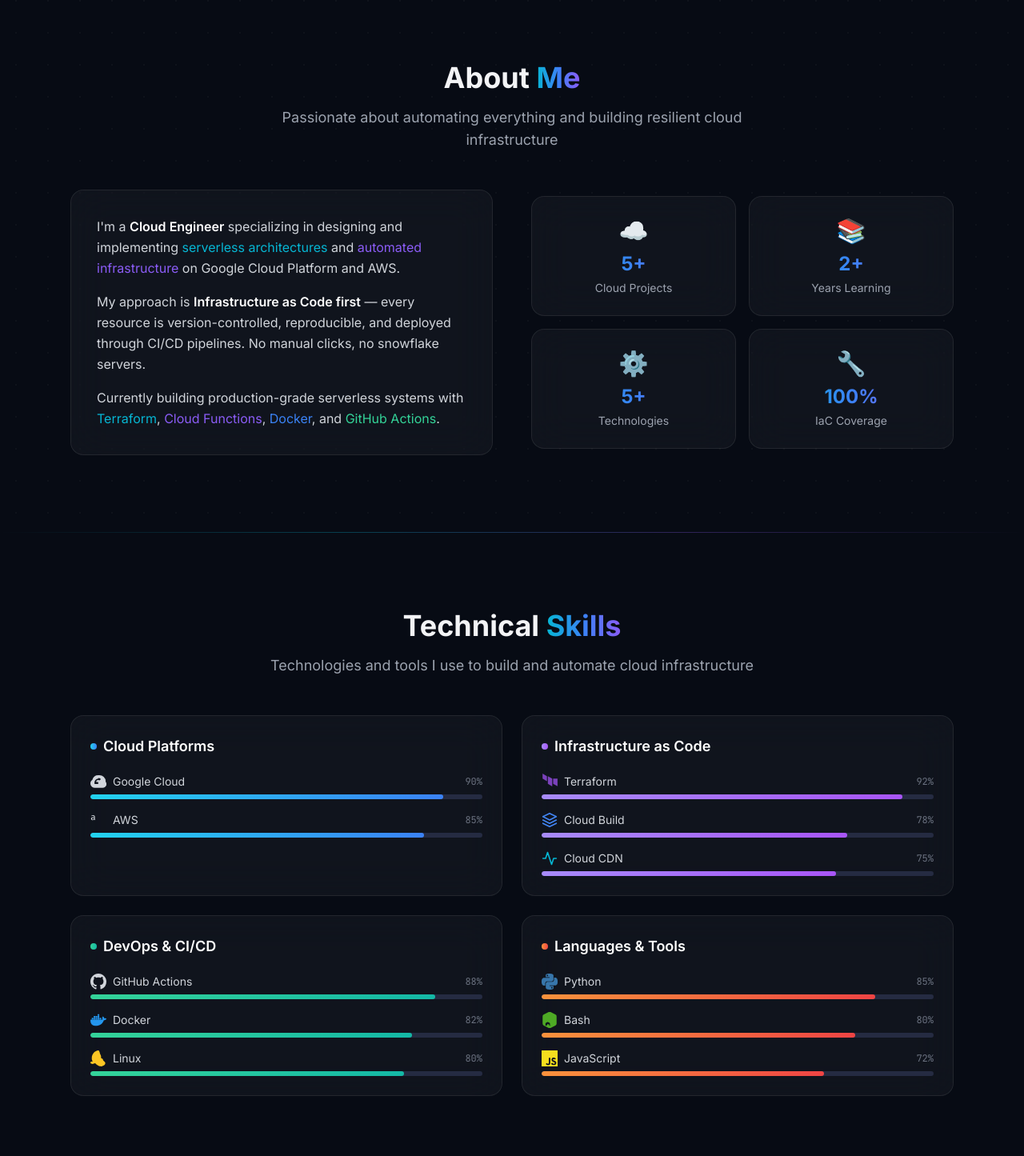
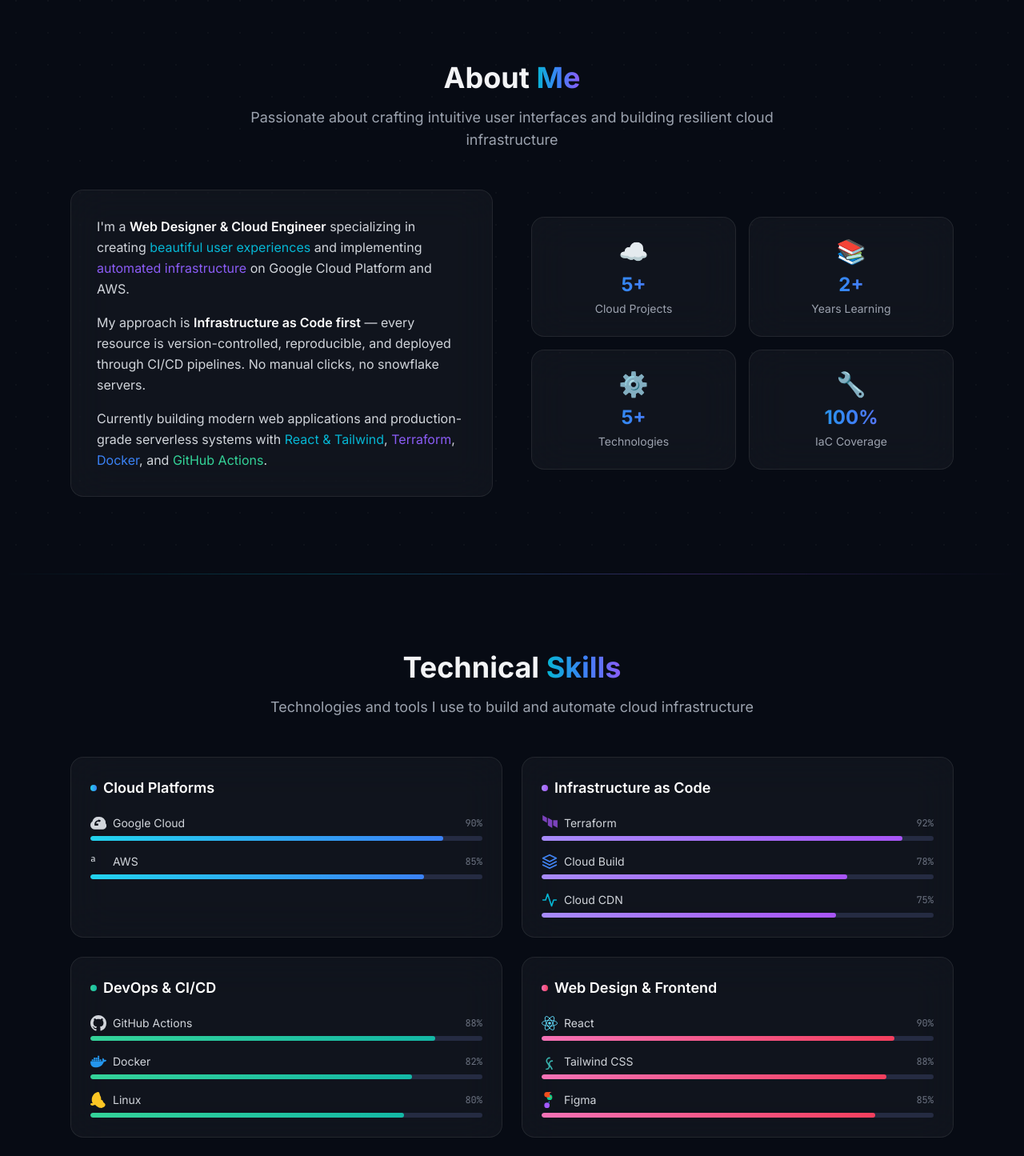
Before and after one commit to yisakm9/portfolio-serverless-gcp, a React (Vite) app in the folder frontend/: page / in a window 1280 px wide. Shown: the part 820-2265 px from the top of the page at 80% size. Built offline with nearby package versions, Linux system fonts and the light colour scheme; no server answers.

Commit message:
feat: rebrand portfolio to highlight Web Design alongside Cloud Engineering

```diff
--- a/frontend/index.html
+++ b/frontend/index.html
@@ -3,14 +3,14 @@
   <head>
     <meta charset="UTF-8" />
     <meta name="viewport" content="width=device-width, initial-scale=1.0" />
-    <meta name="description" content="Yisak Mesifin — Cloud Engineer & Automation Specialist. Building serverless, scalable infrastructure on GCP and AWS with Terraform, Kubernetes, and CI/CD pipelines." />
-    <meta name="keywords" content="Cloud Engineer, GCP, AWS, Terraform, Kubernetes, DevOps, Portfolio" />
+    <meta name="description" content="Yisak Mesifin — Web Designer & Cloud Engineer. Crafting beautiful user interfaces and building serverless, scalable infrastructure on GCP and AWS." />
+    <meta name="keywords" content="Web Designer, UI/UX, Frontend Developer, Cloud Engineer, GCP, AWS, Terraform, DevOps, Portfolio" />
     <meta name="author" content="Yisak Mesifin" />
     <meta name="theme-color" content="#070b14" />
 
     <!-- Open Graph -->
-    <meta property="og:title" content="Yisak Mesifin — Cloud Engineer" />
-    <meta property="og:description" content="Building serverless, scalable infrastructure on GCP and AWS." />
+    <meta property="og:title" content="Yisak Mesifin — Web Designer & Cloud Engineer" />
+    <meta property="og:description" content="Crafting beautiful user interfaces and building serverless, scalable infrastructure." />
     <meta property="og:type" content="website" />
     <meta property="og:url" content="https://yisakmesifin.org" />
 
@@ -21,7 +21,7 @@
 
     <link rel="icon" type="image/svg+xml" href="/favicon.svg" />
 
-    <title>Yisak Mesifin — Cloud Engineer & Automation Specialist</title>
+    <title>Yisak Mesifin — Web Designer & Cloud Engineer</title>
   </head>
   <body>
     <div id="root"></div>
--- a/frontend/src/components/About.jsx
+++ b/frontend/src/components/About.jsx
@@ -22,7 +22,7 @@
             About <span className="gradient-text">Me</span>
           </h2>
           <p className="section-subtitle">
-            Passionate about automating everything and building resilient cloud infrastructure
+            Passionate about crafting intuitive user interfaces and building resilient cloud infrastructure
           </p>
         </motion.div>
 
@@ -36,8 +36,8 @@
           >
             <div className="glass p-8">
               <p className="text-gray-300 leading-relaxed mb-4">
-                I'm a <span className="text-white font-semibold">Cloud Engineer</span> specializing in
-                designing and implementing <span className="text-accent-cyan">serverless architectures</span> and{' '}
+                I'm a <span className="text-white font-semibold">Web Designer & Cloud Engineer</span> specializing in
+                creating <span className="text-accent-cyan">beautiful user experiences</span> and implementing{' '}
                 <span className="text-accent-violet">automated infrastructure</span> on Google Cloud Platform and AWS.
               </p>
               <p className="text-gray-300 leading-relaxed mb-4">
@@ -46,9 +46,9 @@
                 No manual clicks, no snowflake servers.
               </p>
               <p className="text-gray-300 leading-relaxed">
-                Currently building production-grade serverless systems with{' '}
-                <span className="text-accent-cyan">Terraform</span>,{' '}
-                <span className="text-accent-violet">Cloud Functions</span>,{' '}
+                Currently building modern web applications and production-grade serverless systems with{' '}
+                <span className="text-accent-cyan">React & Tailwind</span>,{' '}
+                <span className="text-accent-violet">Terraform</span>,{' '}
                 <span className="text-accent-blue">Docker</span>, and{' '}
                 <span className="text-emerald-400">GitHub Actions</span>.
               </p>
--- a/frontend/src/components/Hero.jsx
+++ b/frontend/src/components/Hero.jsx
@@ -2,10 +2,10 @@
 import { motion } from 'framer-motion';
 
 const roles = [
+  'Web Designer',
   'Cloud Engineer',
+  'UI/UX Enthusiast',
   'DevOps Specialist',
-  'Infrastructure Architect',
-  'Automation Engineer',
 ];
 
 const Hero = () => {
@@ -76,11 +76,10 @@
 
           {/* Description */}
           <p className="text-gray-400 text-lg max-w-xl mx-auto mb-10 leading-relaxed">
-            Building <span className="text-white font-medium">serverless</span>,{' '}
+            Crafting <span className="text-white font-medium">beautiful</span> user interfaces and building <span className="text-white font-medium">serverless</span>,{' '}
             <span className="text-white font-medium">scalable</span> infrastructure on{' '}
             <span className="text-accent-cyan">GCP</span> &{' '}
-            <span className="text-accent-violet">AWS</span> with{' '}
-            Terraform, Docker, and CI/CD pipelines.
+            <span className="text-accent-violet">AWS</span>.
           </p>
 
           {/* CTAs */}
--- a/frontend/src/components/Skills.jsx
+++ b/frontend/src/components/Skills.jsx
@@ -59,6 +59,30 @@
       <path d="M0 0h24v24H0V0zm22.034 18.276c-.175-1.095-.888-2.015-3.003-2.873-.736-.345-1.554-.585-1.797-1.14-.091-.33-.105-.51-.046-.705.15-.646.915-.84 1.515-.66.39.12.75.42.976.9 1.034-.676 1.034-.676 1.755-1.125-.27-.42-.404-.601-.586-.78-.63-.705-1.469-1.065-2.834-1.034l-.705.089c-.676.165-1.32.525-1.71 1.005-1.14 1.291-.811 3.541.569 4.471 1.365 1.02 3.361 1.244 3.616 2.205.24 1.17-.87 1.545-1.966 1.41-.811-.18-1.26-.586-1.755-1.336l-1.83 1.051c.21.48.45.689.81 1.109 1.74 1.756 6.09 1.666 6.871-1.004.029-.09.24-.705.074-1.65l.046.067zm-8.983-7.245h-2.248c0 1.938-.009 3.864-.009 5.805 0 1.232.063 2.363-.138 2.711-.33.689-1.18.601-1.566.48-.396-.196-.597-.466-.83-.855-.063-.105-.11-.196-.127-.196l-1.825 1.125c.305.63.75 1.172 1.324 1.517.855.51 2.004.675 3.207.405.783-.226 1.458-.691 1.811-1.411.51-.93.402-2.07.397-3.346.012-2.054 0-4.109 0-6.179l.004-.056z" />
     </svg>
   ),
+  'React': (
+    <svg className="w-5 h-5" viewBox="-11.5 -10.23174 23 20.46348" fill="#61DAFB">
+      <circle cx="0" cy="0" r="2.05" fill="#61dafb"/>
+      <g stroke="#61dafb" strokeWidth="1" fill="none">
+        <ellipse rx="11" ry="4.2"/>
+        <ellipse rx="11" ry="4.2" transform="rotate(60)"/>
+        <ellipse rx="11" ry="4.2" transform="rotate(120)"/>
+      </g>
+    </svg>
+  ),
+  'Figma': (
+    <svg className="w-5 h-5" viewBox="0 0 24 24" fill="#F24E1E">
+      <path d="M12 12A4 4 0 1 0 8 8a4 4 0 0 0 4 4z" fill="#0ACF83"/>
+      <path d="M8 0a4 4 0 1 0 0 8h4V0H8z" fill="#F24E1E"/>
+      <path d="M16 0a4 4 0 1 0 0 8h-4V0h4z" fill="#FF7262"/>
+      <path d="M8 16a4 4 0 1 0 0-8h4v8H8z" fill="#1ABCFE"/>
+      <path d="M8 16a4 4 0 1 0 0 8 4 4 0 0 0 0-8z" fill="#A259FF"/>
+    </svg>
+  ),
+  'Tailwind CSS': (
+    <svg className="w-5 h-5" viewBox="0 0 24 24" fill="none" stroke="#38B2AC" strokeWidth="2">
+      <path d="M12 6.5c-2.5 0-4.5 2-4.5 4.5 0 3 4 5 4 8s-2.5 4.5-4.5 4.5M16 11c-2.5 0-4.5 2-4.5 4.5 0 3 4 5 4 8s-2.5 4.5-4.5 4.5" strokeLinecap="round" strokeLinejoin="round"/>
+    </svg>
+  ),
 };
 
 const skillCategories = [
@@ -89,12 +113,21 @@
     ],
   },
   {
+    title: 'Web Design & Frontend',
+    color: 'from-pink-400 to-rose-500',
+    skills: [
+      { name: 'React', level: 90 },
+      { name: 'Tailwind CSS', level: 88 },
+      { name: 'Figma', level: 85 },
+    ],
+  },
+  {
     title: 'Languages & Tools',
     color: 'from-orange-400 to-red-500',
     skills: [
       { name: 'Python', level: 85 },
+      { name: 'JavaScript', level: 85 },
       { name: 'Bash', level: 80 },
-      { name: 'JavaScript', level: 72 },
     ],
   },
 ];
```
